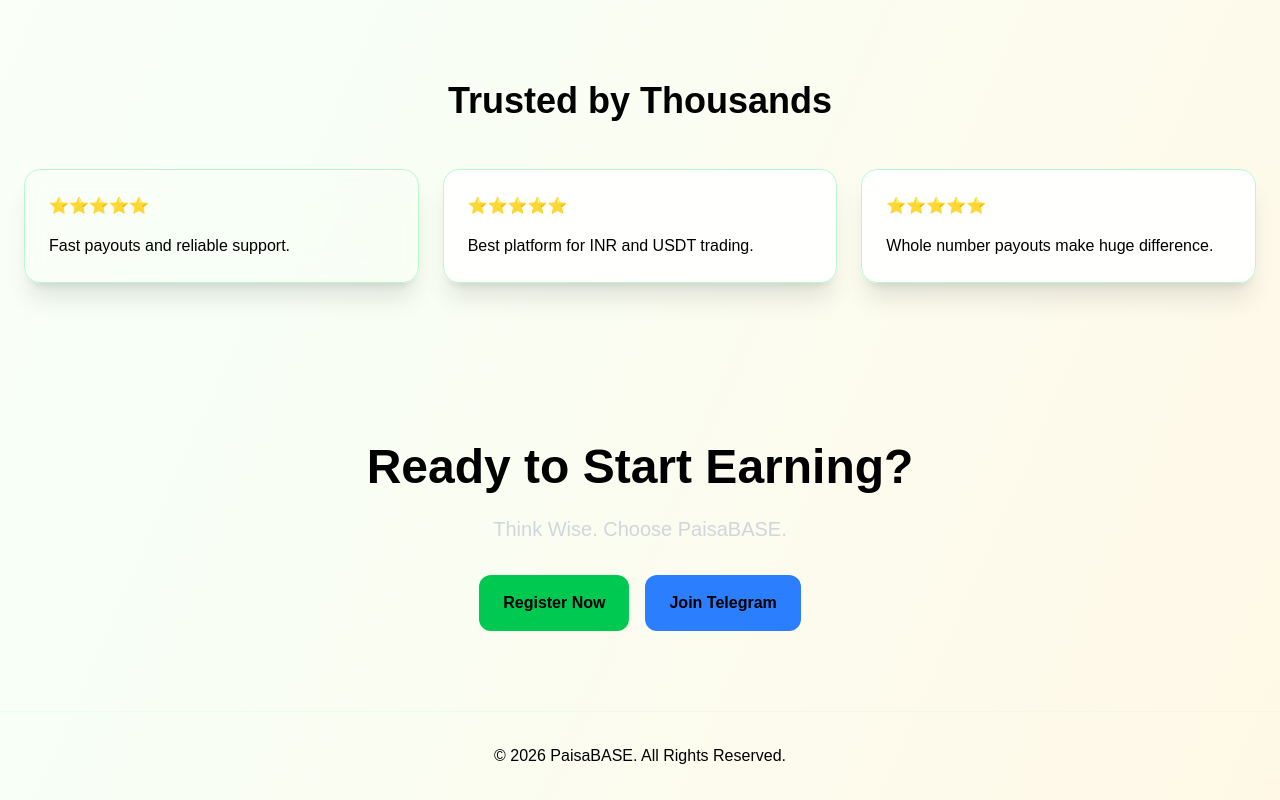
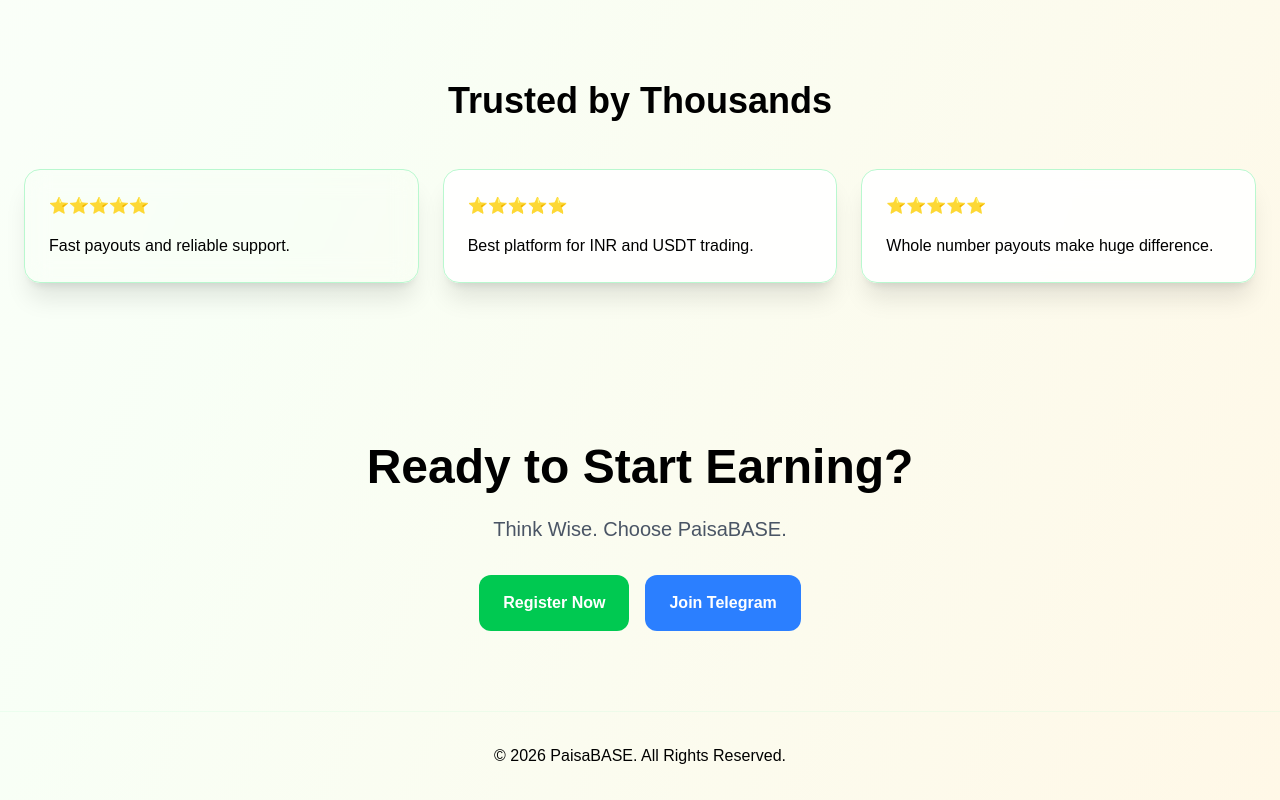
Before and after one commit to srinivas1srinu123-creator/paisabase-landing, a React (Vite) app: page / in a window 1280 px wide. Shown: the part 2123-2923 px from the top of the page. Built offline with nearby package versions, Linux system fonts and the light colour scheme.

Commit message:
updated mobile fixes and links

```diff
--- a/src/components/CTA.jsx
+++ b/src/components/CTA.jsx
@@ -1,25 +1,29 @@
 export default function CTA() {
   return (
     <section className="py-20 px-6 text-center">
-      <h2 className="text-5xl font-bold mb-6">
+      <h2 className="text-3xl md:text-5xl font-bold mb-6">
         Ready to Start Earning?
       </h2>
 
-      <p className="text-xl mb-8 text-gray-300">
+      <p className="text-lg md:text-xl mb-8 text-gray-600">
         Think Wise. Choose PaisaBASE.
       </p>
 
-      <div className="flex justify-center gap-4">
+      <div className="flex flex-col sm:flex-row justify-center gap-4">
         <a
-          href="https://v0-basepaiiii-landing-page.vercel.app/"
-          className="bg-green-500 px-6 py-4 rounded-xl font-bold hover:scale-105 hover:shadow-lg hover:shadow-green-500/30 transition duration-300"
+          href="https://pf-app.paisa-base.com/signUp/?inviteCode=yYMZ8a"
+          target="_blank"
+          rel="noreferrer"
+          className="bg-green-500 text-white px-6 py-4 rounded-xl font-bold hover:scale-105 hover:shadow-lg hover:shadow-green-500/30 transition duration-300"
         >
           Register Now
         </a>
 
         <a
-          href="https://t.me/+ARBF--kpIcs0Yjk1"
-          className="bg-blue-500 px-6 py-4 rounded-xl font-bold hover:scale-105 hover:shadow-lg hover:shadow-blue-500/30 transition duration-300"
+          href="https://t.me/Paisabaseofficial"
+          target="_blank"
+          rel="noreferrer"
+          className="bg-blue-500 text-white px-6 py-4 rounded-xl font-bold hover:scale-105 hover:shadow-lg hover:shadow-blue-500/30 transition duration-300"
         >
           Join Telegram
         </a>
--- a/src/components/ProfitCards.jsx
+++ b/src/components/ProfitCards.jsx
@@ -11,7 +11,7 @@
         </div>
 
         <div className="bg-gradient-to-r from-blue-500 to-cyan-500 p-[2px] rounded-2xl">
-          <div className="bg-white/90 backdrop-blur-md shadow-xlrounded-2xl p-8 text-center">
+          <div className="bg-white/90 backdrop-blur-md shadow-xl rounded-2xl p-8 text-center">
             <h2 className="text-5xl font-bold text-cyan-400">₹107–115</h2>
             <p className="text-xl mt-3">USDT Trading</p>
           </div>
```
